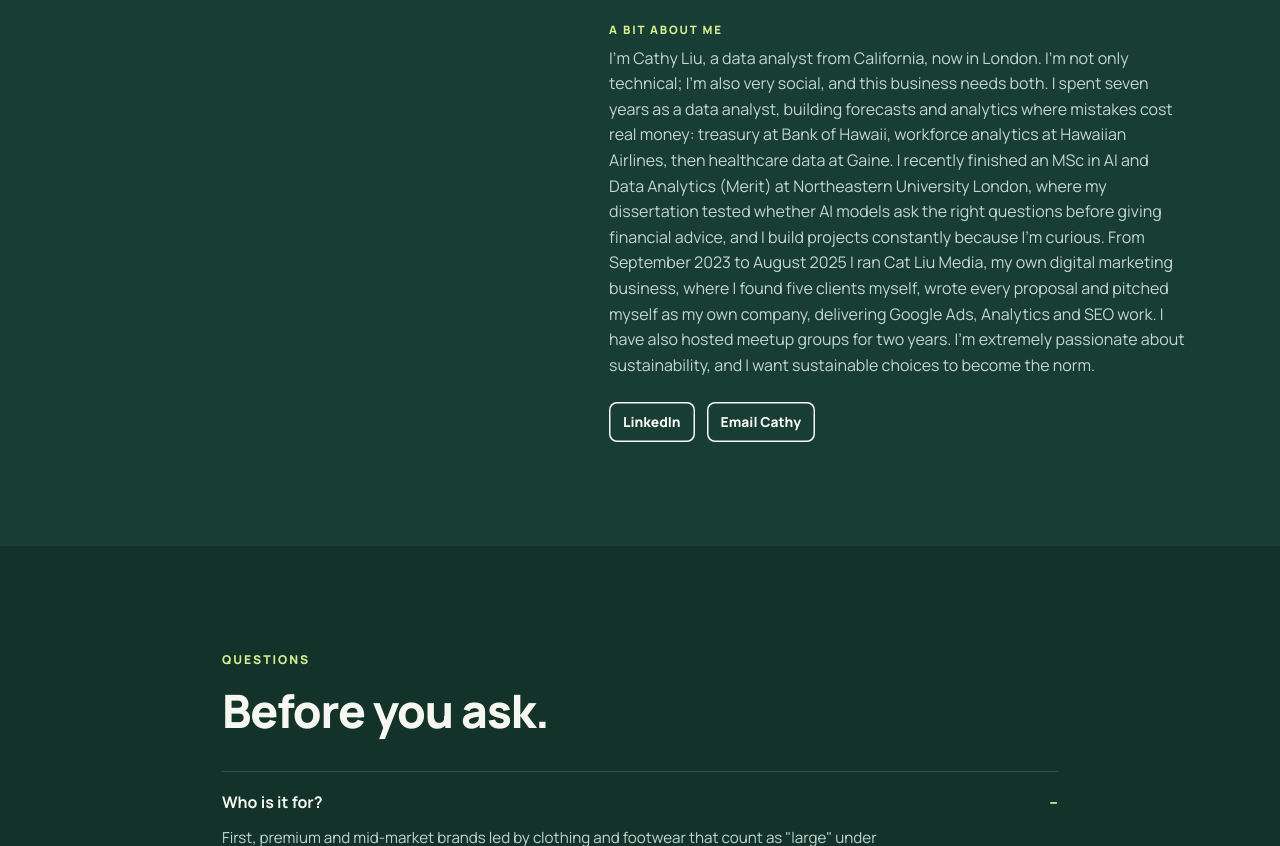
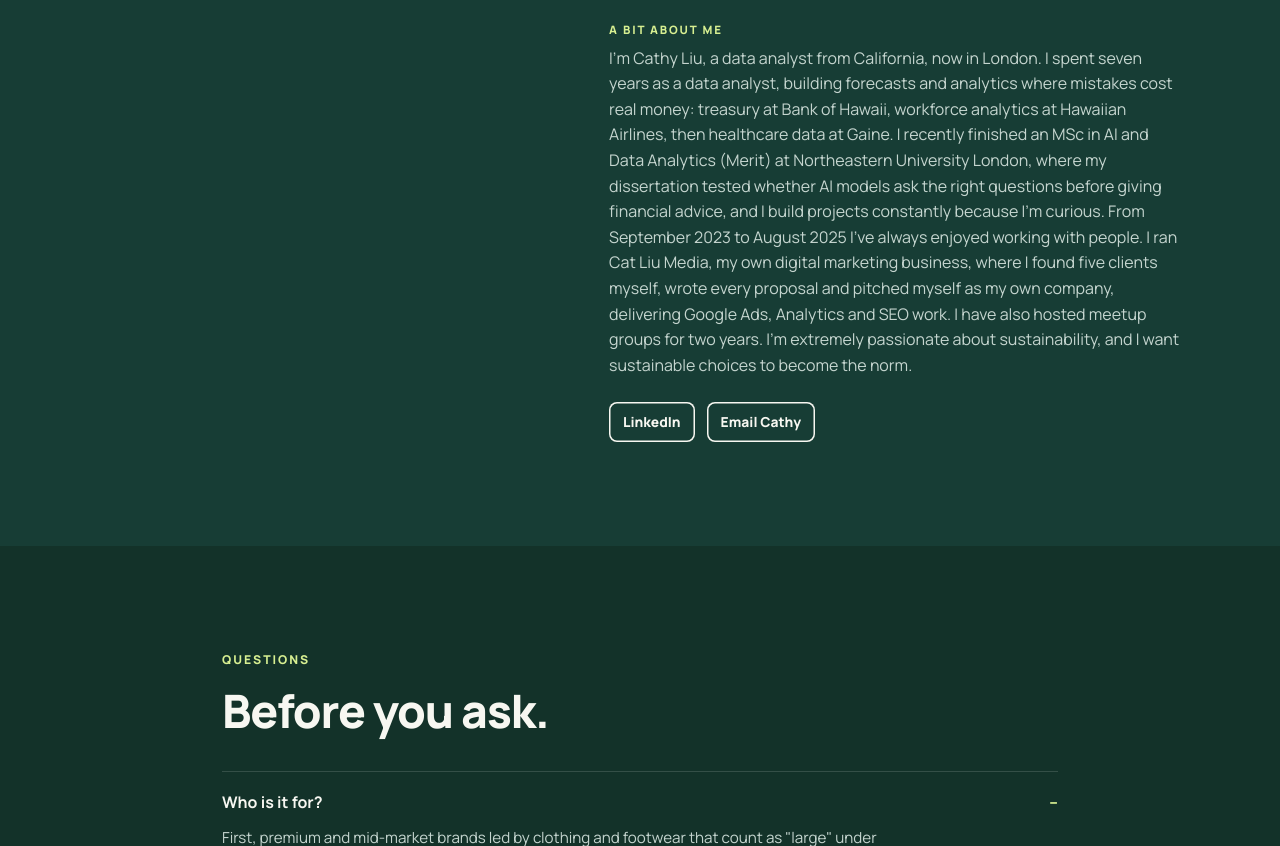
Before and after one commit to catliugit/ThreadFutures, a plain HTML site: page site/index.html in a window 1280 px wide. Shown: the part 9638-10484 px from the top of the page. Drawn offline with Linux system fonts and the light colour scheme.

Commit message:
Site: drop slogan line from founder bio
Co-Authored-By: Claude Opus 5.5 <noreply@anthropic.com>

```diff
--- a/site/index.html
+++ b/site/index.html
@@ -818,7 +818,7 @@ select:focus,input[type=text]:focus,input[type=email]:focus,textarea:focus{outli
       <p>Perfectly good clothes get shredded or burned because that's cheaper than finding them a home, and most of us never hear about it. I don't think the answer is making people feel guilty. I think it's making the better option the easy one: finding every unit a second life, and being able to show where it went.</p>
       <p>I've spent my career turning messy data into things people can act on, and I studied AI because I wanted to understand the technology behind the decisions we're starting to hand over to it. Thread Futures is me pointing those skills at a problem I actually care about: using what we already have, instead of making more of what nobody buys.</p>
       <h3 class="about-k">A bit about me</h3>
-      <p>I'm Cathy Liu, a data analyst from California, now in London. I'm not only technical; I'm also very social, and this business needs both. I spent seven years as a data analyst, building forecasts and analytics where mistakes cost real money: treasury at Bank of Hawaii, workforce analytics at Hawaiian Airlines, then healthcare data at Gaine. I recently finished an MSc in AI and Data Analytics (Merit) at Northeastern University London, where my dissertation tested whether AI models ask the right questions before giving financial advice, and I build projects constantly because I'm curious. From September 2023 to August 2025 I ran Cat Liu Media, my own digital marketing business, where I found five clients myself, wrote every proposal and pitched myself as my own company, delivering Google Ads, Analytics and SEO work. I have also hosted meetup groups for two years. I'm extremely passionate about sustainability, and I want sustainable choices to become the norm.</p>
+      <p>I'm Cathy Liu, a data analyst from California, now in London. I spent seven years as a data analyst, building forecasts and analytics where mistakes cost real money: treasury at Bank of Hawaii, workforce analytics at Hawaiian Airlines, then healthcare data at Gaine. I recently finished an MSc in AI and Data Analytics (Merit) at Northeastern University London, where my dissertation tested whether AI models ask the right questions before giving financial advice, and I build projects constantly because I'm curious. From September 2023 to August 2025 I've always enjoyed working with people. I ran Cat Liu Media, my own digital marketing business, where I found five clients myself, wrote every proposal and pitched myself as my own company, delivering Google Ads, Analytics and SEO work. I have also hosted meetup groups for two years. I'm extremely passionate about sustainability, and I want sustainable choices to become the norm.</p>
       <div class="links-row">
         <a class="btn btn-line btn-sm" href="https://www.linkedin.com/in/cathyqliu" target="_blank" rel="noopener">LinkedIn</a>
         <a class="btn btn-line btn-sm" href="mailto:cathyqliu1@gmail.com">Email Cathy</a>
```
